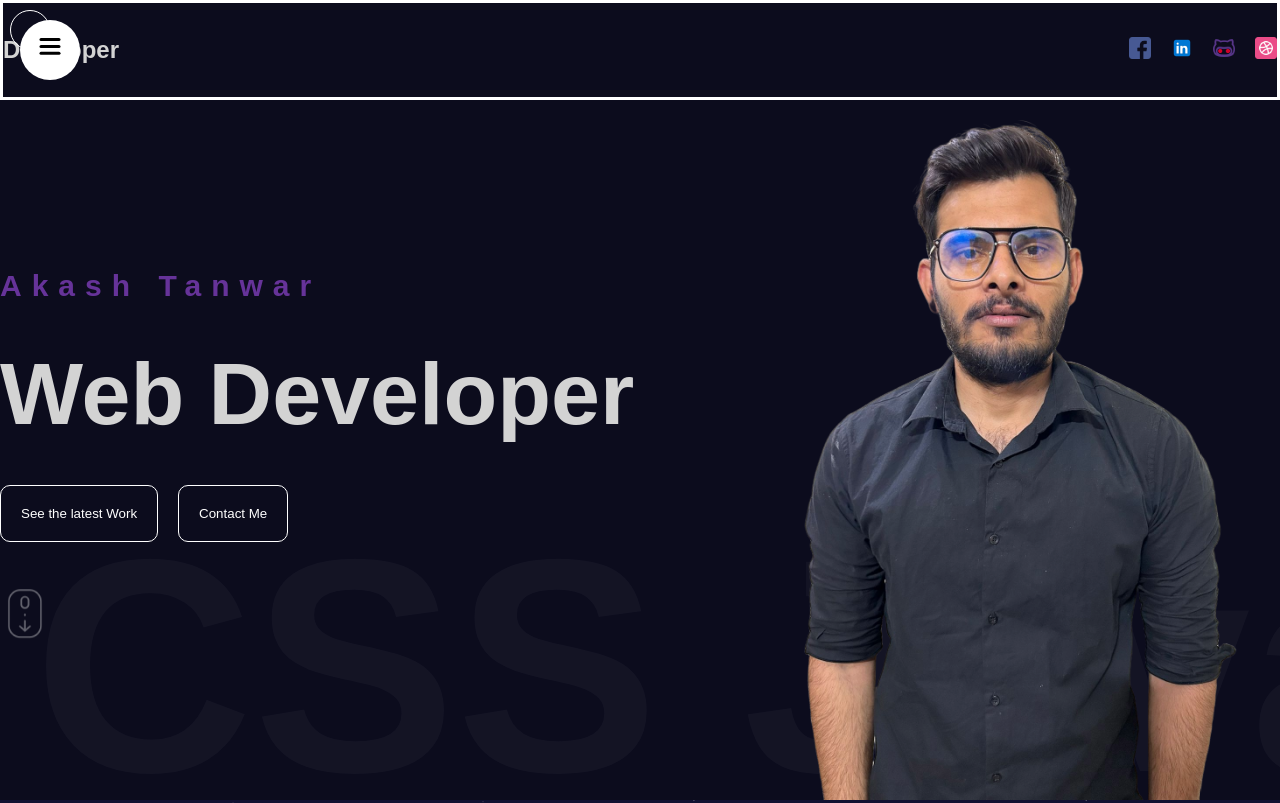
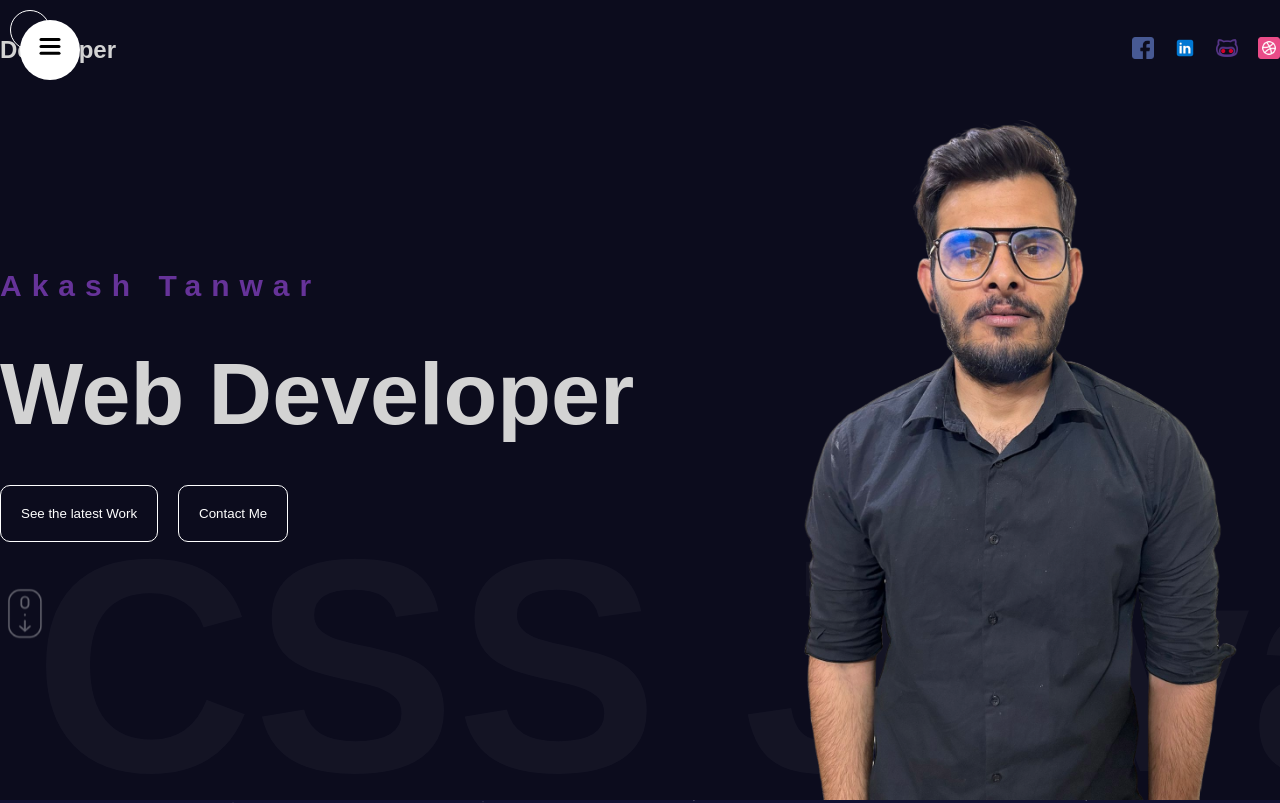
Before and after one commit to skythelimit24/onlinepresence, a React (Vite) app: page / in a window 1280 px wide. Shown: the top 803 px of the page. Built offline with nearby package versions, Linux system fonts and the light colour scheme.

Commit message:
hero nav been updated

```diff
--- a/src/Components/Navabar/navbar.scss
+++ b/src/Components/Navabar/navbar.scss
@@ -8,7 +8,6 @@
         align-items: center;
         justify-content: space-between;
         height: 100%;
-        border:solid white;
 
         @include mobile{
         justify-content: flex-end;
```
